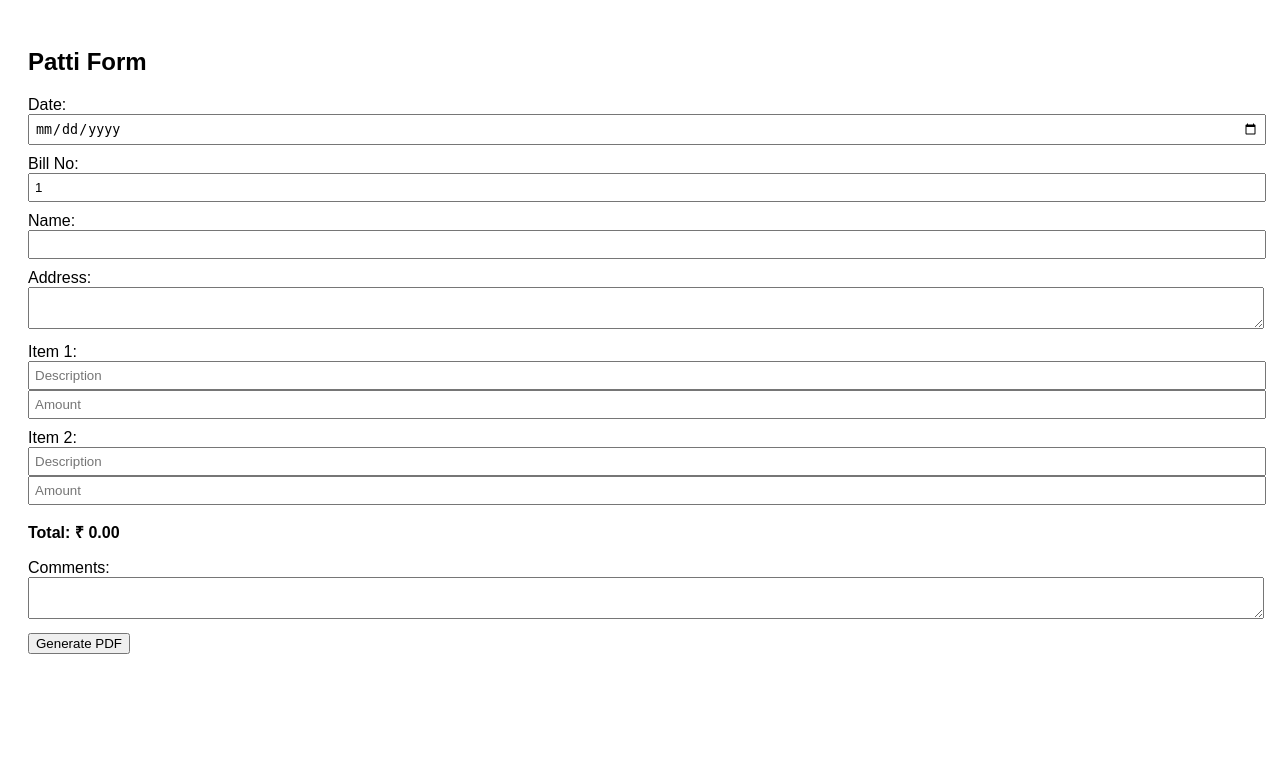
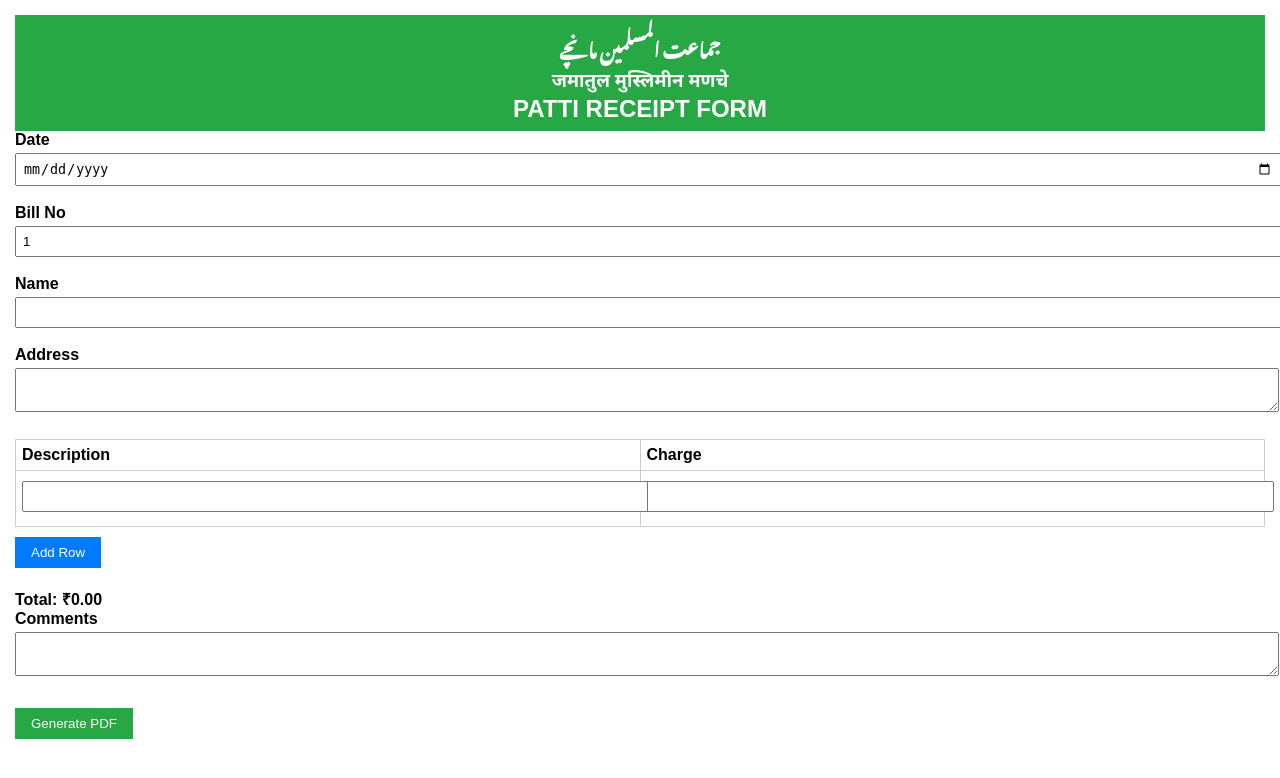
Before and after one commit to manchepatti/manche-patti-app, a Flask app: page / in a window 1280 px wide. Shown: the top 778 px of the page. Run offline with Flask 3, Linux system fonts and the light colour scheme; data that the repository does not hold is empty.

Commit message:
Update form.html

```diff
--- a/templates/form.html
+++ b/templates/form.html
@@ -1,77 +1,178 @@
-<!-- === templates/form.html === -->
 <!DOCTYPE html>
-<html>
+<html lang="en">
 <head>
-    <title>Patti Receipt Form</title>
+  <meta charset="UTF-8">
+  <title>Patti Form</title>
   <style>
     body {
       font-family: Arial, sans-serif;
-            padding: 20px;
+      margin: 0;
+      padding: 15px;
     }
-        .input-group {
+
+    .header {
+      background-color: #28a745;
+      color: white;
+      text-align: center;
+      padding: 8px 0;
+      margin: 0;
+      width: 100%;
+    }
+
+    .header h1, .header h2, .header h3 {
+      margin: 0;
+    }
+
+    .form-group {
       margin-bottom: 10px;
     }
+
+    label {
+      display: block;
+      font-weight: bold;
+    }
+
     input, textarea {
-            padding: 5px;
       width: 100%;
+      padding: 6px;
+      margin-top: 4px;
+      margin-bottom: 8px;
+    }
+
+    table {
+      width: 100%;
+      border-collapse: collapse;
+      margin-top: 15px;
+    }
+
+    th, td {
+      border: 1px solid #ccc;
+      padding: 6px;
+      text-align: left;
+    }
+
+    button {
+      padding: 8px 16px;
+      background-color: #28a745;
+      color: white;
+      border: none;
+      cursor: pointer;
+      margin-top: 10px;
+    }
+
+    .add-row-btn {
+      background-color: #007bff;
+      margin-bottom: 10px;
+    }
+
+    .total-box {
+      font-weight: bold;
+      margin-top: 10px;
+    }
+
+    @media (max-width: 600px) {
+      input, textarea, button {
+        width: 100%;
+      }
+
+      table, thead, tbody, th, td, tr {
+        display: block;
+      }
+
+      th, td {
+        text-align: right;
+        padding-left: 50%;
+        position: relative;
+      }
+
+      th::before, td::before {
+        position: absolute;
+        left: 10px;
+        width: 45%;
+        white-space: nowrap;
+      }
     }
   </style>
 </head>
 <body>
-    <h2>Patti Form</h2>
 
-    <form action="/generate" method="post">
-        <div class="input-group">
-            <label>Date:</label>
+  <div class="header">
+    <h3 style="font-family: 'Noto Nastaliq Urdu', serif;">جماعت المسلمین مانچے</h3>
+    <h3 style="font-family: 'Noto Sans Devanagari', sans-serif;">जमातुल मुस्लिमीन मणचे</h3>
+    <h2>PATTI RECEIPT FORM</h2>
+  </div>
+
+  <form method="POST" action="/generate">
+    <div class="form-group">
+      <label for="date">Date</label>
       <input type="date" name="date" required>
     </div>
-        <div class="input-group">
-            <label>Bill No:</label>
+
+    <div class="form-group">
+      <label for="bill_no">Bill No</label>
       <input type="text" name="bill_no" id="bill_no" value="{{ bill_no }}" readonly>
     </div>
-        <div class="input-group">
-            <label>Name:</label>
+
+    <div class="form-group">
+      <label for="name">Name</label>
       <input type="text" name="name" required>
     </div>
-        <div class="input-group">
-            <label>Address:</label>
-            <textarea name="address" required></textarea>
+
+    <div class="form-group">
+      <label for="address">Address</label>
+      <textarea name="address" rows="2" required></textarea>
     </div>
 
-        <div class="input-group">
-            <label>Item 1:</label>
-            <input type="text" name="desc1" placeholder="Description">
-            <input type="number" name="charge1" placeholder="Amount" step="0.01">
-        </div>
+    <table id="items-table">
+      <thead>
+        <tr>
+          <th>Description</th>
+          <th>Charge</th>
+        </tr>
+      </thead>
+      <tbody>
+        <tr>
+          <td><input type="text" name="desc1"></td>
+          <td><input type="number" name="charge1" step="0.01" class="charge-input"></td>
+        </tr>
+      </tbody>
+    </table>
 
-        <div class="input-group">
-            <label>Item 2:</label>
-            <input type="text" name="desc2" placeholder="Description">
-            <input type="number" name="charge2" placeholder="Amount" step="0.01">
-        </div>
+    <button type="button" class="add-row-btn" onclick="addRow()">Add Row</button>
 
-        <!-- Add more item groups as needed -->
+    <div class="total-box">Total: ₹<span id="live_total">0.00</span></div>
 
-        <p><strong>Total: <span id="live_total">₹ 0.00</span></strong></p>
-
-        <div class="input-group">
-            <label>Comments:</label>
-            <textarea name="comments"></textarea>
+    <div class="form-group">
+      <label for="comments">Comments</label>
+      <textarea name="comments" rows="2"></textarea>
     </div>
 
     <button type="submit">Generate PDF</button>
   </form>
 
   <script>
-        function updateTotal() {
+    let rowCount = 1;
+
+    function addRow() {
+      rowCount++;
+      const tbody = document.querySelector('#items-table tbody');
+      const row = document.createElement('tr');
+      row.innerHTML = `
+        <td><input type="text" name="desc${rowCount}"></td>
+        <td><input type="number" name="charge${rowCount}" step="0.01" class="charge-input"></td>
+      `;
+      tbody.appendChild(row);
+    }
+
+    document.addEventListener('input', function () {
       let total = 0;
-            document.querySelectorAll('input[name^="charge"]').forEach(input => {
+      document.querySelectorAll('.charge-input').forEach(input => {
         let val = parseFloat(input.value);
         if (!isNaN(val)) total += val;
       });
-            document.getElementById("live_total").innerText = "₹ " + total.toFixed(2);
-        }
-        document.addEventListener('input', updateTotal);
+      document.getElementById('live_total').textContent = total.toFixed(2);
+    });
   </script>
+
 </body>
 </html>
```
Lines whose indentation alone changed are shown as unchanged.
